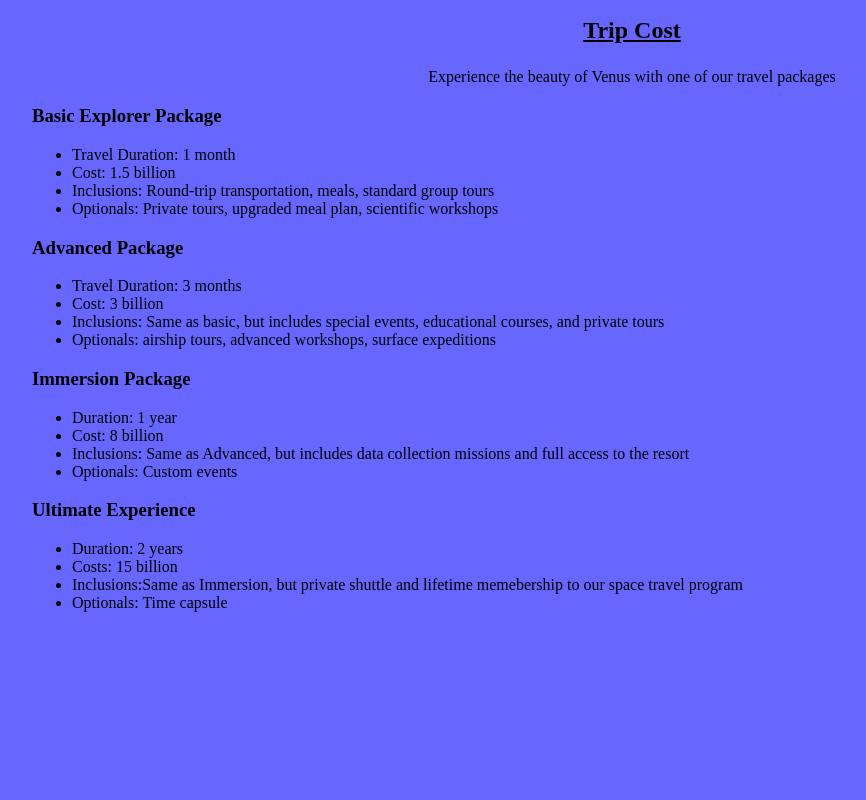
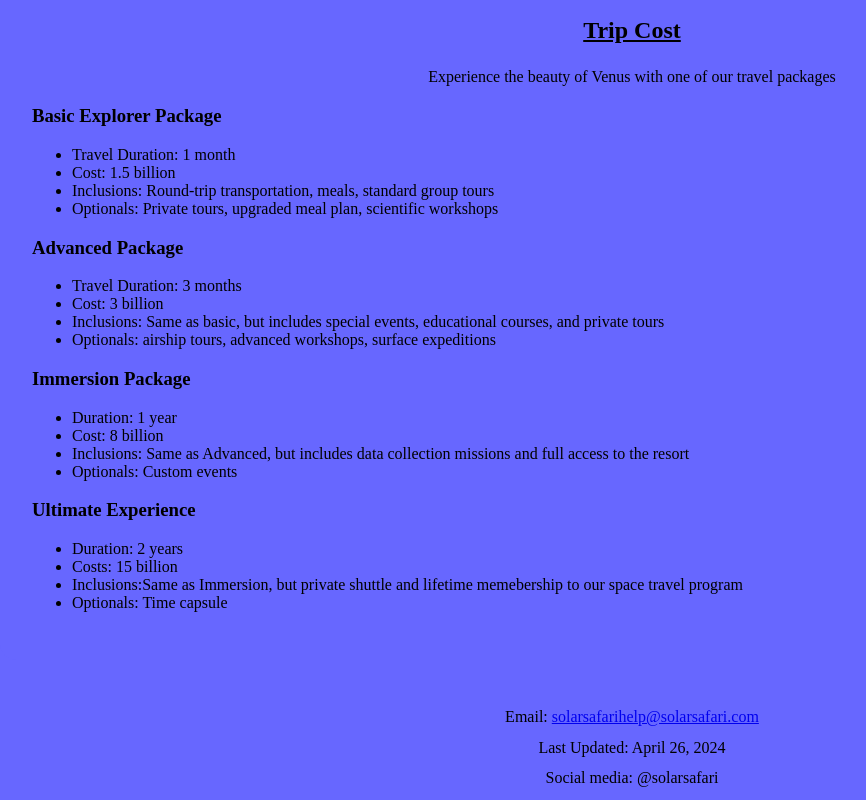
Before and after one commit to okdokeko/SolarSafari, a plain HTML site: page planets/venus.html in a window 1280 px wide. Shown: the part 1006-1806 px from the top of the page, without its empty margins (8-874 px from the left). Before the commit the page ends 1714 px from the top, so only its background shows below. Drawn offline with Linux system fonts and the light colour scheme.

Commit message:
Update venus.html

```diff
--- a/planets/venus.html
+++ b/planets/venus.html
@@ -135,5 +135,23 @@
 
         </section>
     </main>
+    <footer>
+        <p>Email: <a href="mailto:solarsafarihelp@solarsafari.com">solarsafarihelp@solarsafari.com</a></p>
+        <p>Last Updated: <span id="currentDate"></span></p>
+        <p>Social media: @solarsafari</p>
+    </footer>
+
+    <script>
+        // Get current date and format it
+        const currentDate = new Date().toLocaleDateString('en-US', {
+            year: 'numeric',
+            month: 'long',
+            day: 'numeric'
+        });
+
+        // Set current date to the element with id "currentDate"
+        document.getElementById('currentDate').textContent = currentDate;
+    </script>
+
 </body>
 </html>
```
